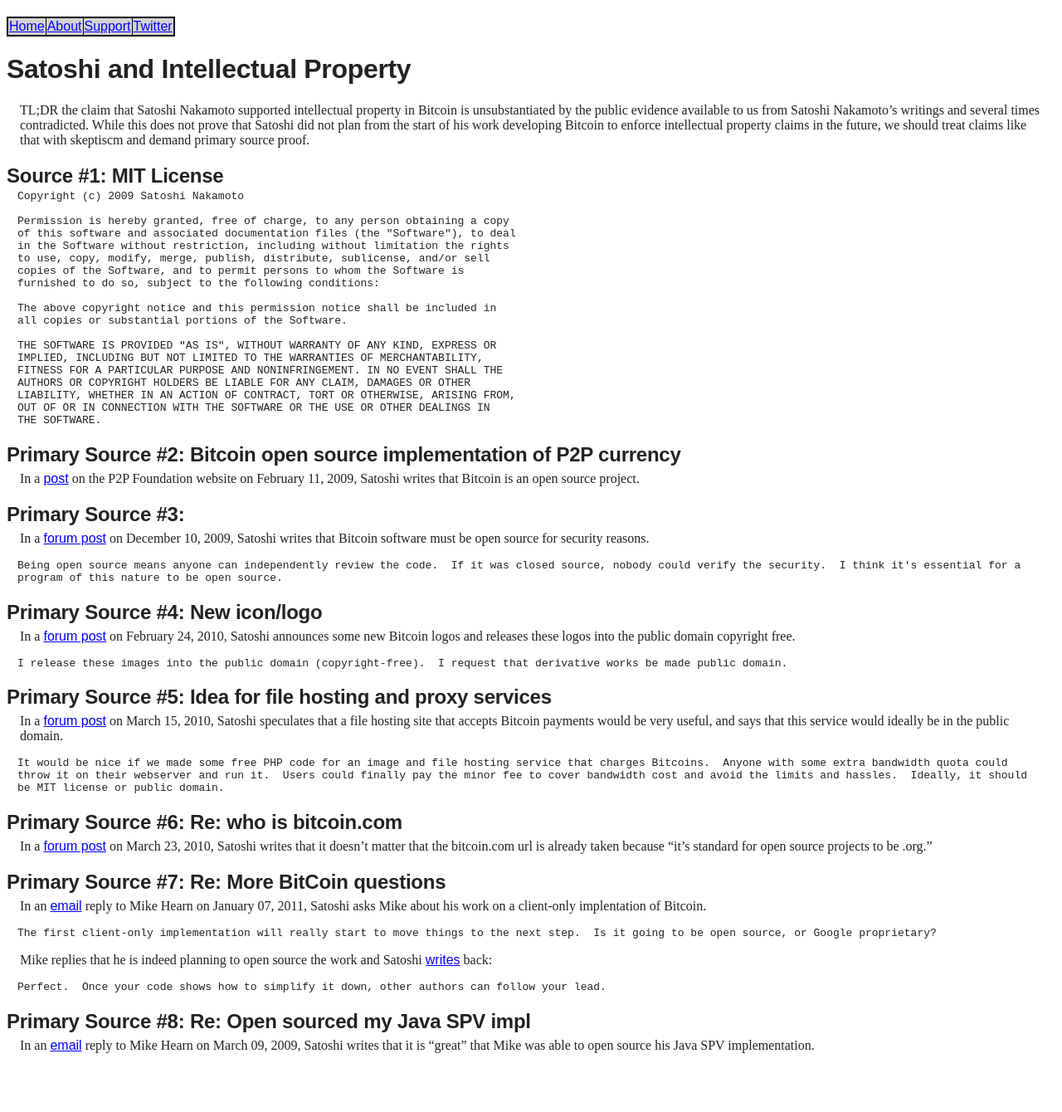
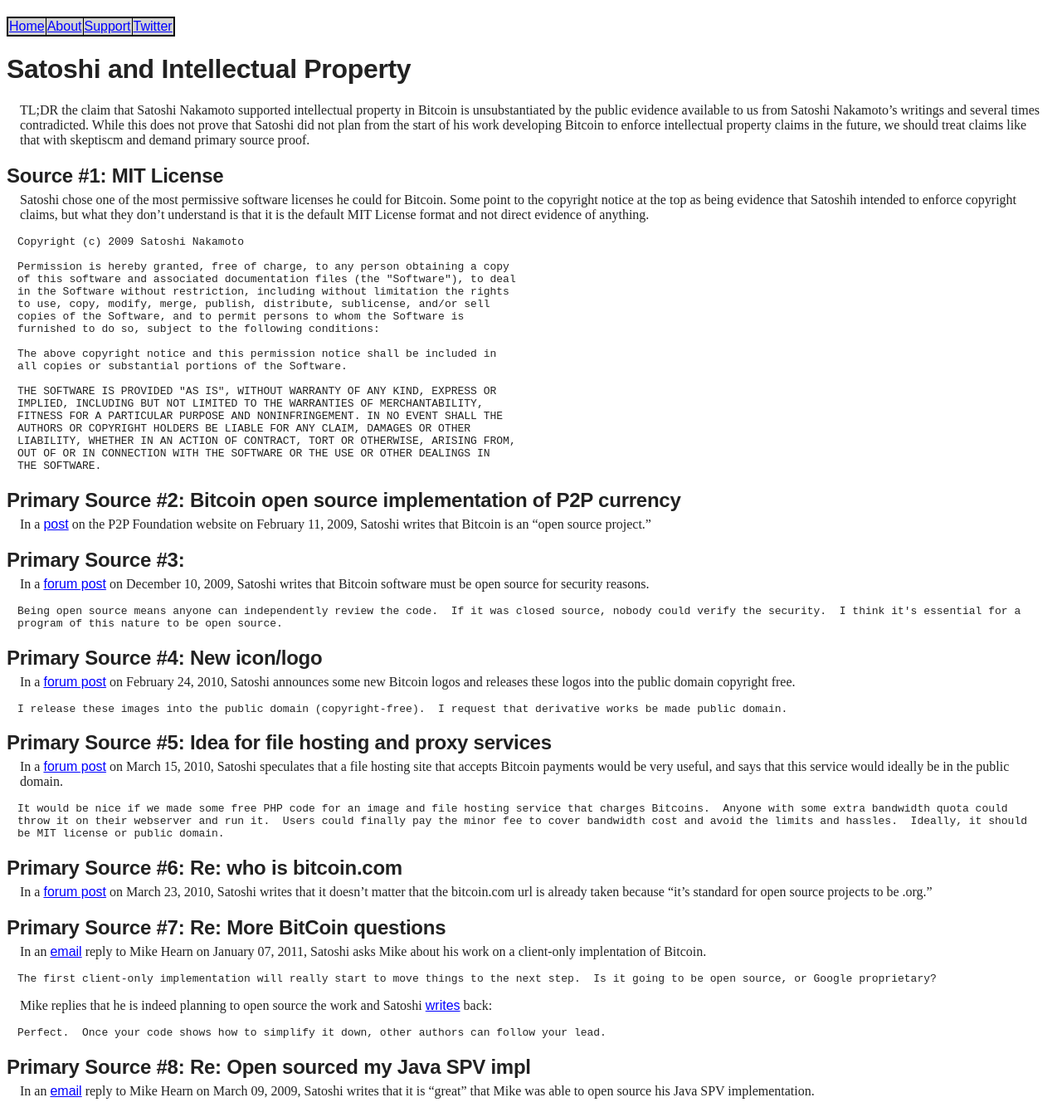
Before and after one commit to wakgill/deryk, a Jekyll site: the page built from _posts/2021-01-25-satoshi-ip.md, in a window 1280 px wide. Shown: the whole page at 83% size. Built offline with Jekyll 4.4.1, drawn with Linux system fonts in a browser that asks for light colours; before the commit the page ends 1285 px from its top, so only the background shows below that.

Commit message:
Update 2021-01-25-satoshi-ip.md

````diff
--- a/_posts/2021-01-25-satoshi-ip.md
+++ b/_posts/2021-01-25-satoshi-ip.md
@@ -11,7 +11,7 @@
 
 ## Source #1: MIT License
 
-
+Satoshi chose one of the most permissive software licenses he could for Bitcoin. Some point to the copyright notice at the top as being evidence that Satoshih intended to enforce copyright claims, but what they don't understand is that it is the default MIT License format and not direct evidence of anything.
 
 ```
 Copyright (c) 2009 Satoshi Nakamoto
@@ -37,7 +37,7 @@
 
 ## Primary Source #2: Bitcoin open source implementation of P2P currency
 
-In a [post](https://wakgill.github.io/bitcoin-archive/docs/forum/p2p-foundation/1/#selection-23.109-23.176) on the P2P Foundation website on February 11, 2009, Satoshi writes that Bitcoin is an open source project.
+In a [post](https://wakgill.github.io/bitcoin-archive/docs/forum/p2p-foundation/1/#selection-23.109-23.176) on the P2P Foundation website on February 11, 2009, Satoshi writes that Bitcoin is an "open source project."
 
 ## Primary Source #3:
 
````
